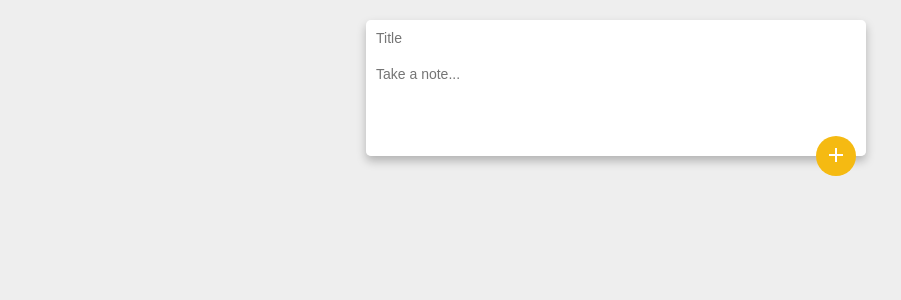
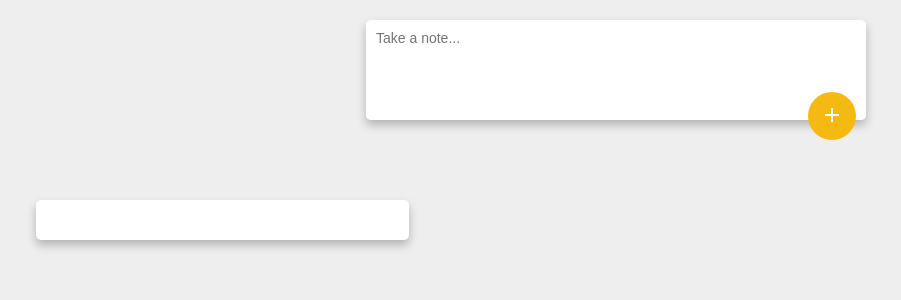
Before and after one commit to janpatrick-dev/google-keep-clone, a React (Create React App) app in the folder frontend/: page / in a window 1280 px wide. Both pictures are taken after a click on the button "Add Note". Shown: the top 300 px of the page, without its empty margins (24-925 px from the left). Built offline with nearby package versions, Linux system fonts and the light colour scheme.

Commit message:
sass setup + created note component

```diff
--- a/frontend/public/css/style.css
+++ b/frontend/public/css/style.css
@@ -10,13 +10,12 @@
 
 body {
   background-color: #eee;
-  font-family: 'Arial', sans-serif;
+  font-family: "Arial", sans-serif;
 }
 
 .add-note__container {
   max-width: 500px;
   margin: 20px auto;
-
   position: relative;
 }
 
@@ -25,7 +24,6 @@ body {
   box-shadow: 0 5px 10px rgba(0, 0, 0, 0.25);
   border-radius: 5px;
   overflow: hidden;
-
   display: flex;
   flex-direction: column;
 }
@@ -35,7 +33,6 @@ body {
   padding: 10px;
   font-family: inherit;
   font-size: 14px;
-
   border: none;
   outline: none;
 }
@@ -43,37 +40,69 @@ body {
 .add-note__content-textarea {
   display: block;
   height: 80px;
-  max-height: 50vh;
   padding: 10px;
   font-family: inherit;
   font-size: 14px;
-
   border: none;
   outline: none;
   resize: none;
 }
 
 .add-note__btn {
-  width: 40px;
-  height: 40px;
+  width: 48px;
+  height: 48px;
   border-radius: 50%;
   background-color: #f5ba12;
   color: white;
   border: none;
-  transition: all .2s;
-
+  transition: all 0.2s;
   position: absolute;
   /* bottom: 0; */
   bottom: -20px;
   right: 10px;
 }
-
 .add-note__btn:hover {
-  background-color: rgb(204, 154, 15);
+  background-color: #cc9a0f;
   transform: scale(1.1);
 }
-
 .add-note__btn:active {
   background-color: #f5ba12;
   transform: scale(1);
 }
+
+.add-note__overlay {
+  position: absolute;
+  width: 100%;
+  height: 90vh;
+}
+
+.card__container {
+  background-color: white;
+  margin: 10px;
+  padding: 20px;
+  border-radius: 5px;
+  box-shadow: 0 5px 10px rgba(0, 0, 0, 0.25);
+  transition: transform 0.2s;
+}
+.card__container:hover {
+  transform: translateY(-10px);
+}
+
+.card__title {
+  margin-bottom: 20px;
+}
+
+.card__content {
+  display: block;
+  font-family: inherit;
+  font-size: 14px;
+  word-wrap: break-word;
+}
+
+.notes__container {
+  display: grid;
+  padding: 50px;
+  grid-template-columns: repeat(auto-fill, minmax(300px, 1fr));
+}
+
+/*# sourceMappingURL=style.css.map */
--- /dev/null
+++ b/frontend/public/sass/base/_base.scss
@@ -0,0 +1,14 @@
+* {
+  margin: 0;
+  padding: 0;
+}
+
+*:before,
+*:after {
+  box-sizing: border-box;
+}
+
+body {
+  background-color: #eee;
+  font-family: 'Arial', sans-serif;
+}
--- /dev/null
+++ b/frontend/public/sass/components/_add-note.scss
@@ -0,0 +1,69 @@
+.add-note__container {
+  max-width: 500px;
+  margin: 20px auto;
+
+  position: relative;
+}
+
+.add-note__input-container {
+  text-align: center;
+  box-shadow: 0 5px 10px rgba(0, 0, 0, 0.25);
+  border-radius: 5px;
+  overflow: hidden;
+
+  display: flex;
+  flex-direction: column;
+}
+
+.add-note__title-input {
+  display: block;
+  padding: 10px;
+  font-family: inherit;
+  font-size: 14px;
+
+  border: none;
+  outline: none;
+}
+
+.add-note__content-textarea {
+  display: block;
+  height: 80px;
+  padding: 10px;
+  font-family: inherit;
+  font-size: 14px;
+
+  border: none;
+  outline: none;
+  resize: none;
+}
+
+.add-note__btn {
+  width: 48px;
+  height: 48px;
+  border-radius: 50%;
+  background-color: #f5ba12;
+  color: white;
+  border: none;
+  transition: all .2s;
+
+  position: absolute;
+  /* bottom: 0; */
+  bottom: -20px;
+  right: 10px;
+
+  &:hover {
+    background-color: rgb(204, 154, 15);
+    transform: scale(1.1);
+  }
+
+  &:active {
+    background-color: #f5ba12;
+    transform: scale(1);
+  }
+}
+
+.add-note__overlay {
+  position: absolute;
+  width: 100%;
+  height: 90vh;
+}
--- /dev/null
+++ b/frontend/public/sass/components/_card.scss
@@ -0,0 +1,26 @@
+.card__container {
+  background-color: white;
+  margin: 10px;
+  padding: 20px;
+  border-radius: 5px;
+  box-shadow: 0 5px 10px rgba(0, 0, 0, 0.25);
+  transition: transform .2s;
+
+  &:hover {
+    transform: translateY(-10px);
+  }
+}
+
+.card__title {
+  margin-bottom: 20px;
+}
+
+.card__content {
+  display: block;
+  font-family: inherit;
+  font-size: 14px;
+  word-wrap: break-word;
+
+  // overflow: hidden;
+  // text-overflow: ellipsis;
+}
--- /dev/null
+++ b/frontend/public/sass/components/_notes.scss
@@ -0,0 +1,5 @@
+.notes__container {
+  display: grid;
+  padding: 50px;
+  grid-template-columns: repeat(auto-fill, minmax(300px, 1fr));
+}
--- /dev/null
+++ b/frontend/public/sass/main.scss
@@ -0,0 +1,5 @@
+@import "base/base";
+
+@import "components/add-note";
+@import "components/card";
+@import "components/notes";
--- a/frontend/src/AddNote.js
+++ b/frontend/src/AddNote.js
@@ -5,6 +5,7 @@ function AddNote(props) {
 
   const [title, setTitle] = useState('');
   const [content, setContent] = useState('');
+  const [visible, setVisible] = useState(false);
 
   function handleTitleChange(e) {
     const title = e.target.value;
@@ -16,21 +17,31 @@ function AddNote(props) {
     setContent(content);
   }
 
+  function handleTextAreaClick(e) {
+    setVisible(true);
+  }
+
   function handleAddClick(e) {
     props.onAddNote(title, content);
     setTitle('');
     setContent('');
+    setVisible(false);
+  }
+
+  function handleOverlayClick(e) {
+    setVisible(false);
   }
 
   return (
     <>
+    { visible ? <div className="add-note__overlay" onClick={handleOverlayClick}></div> : null }
     <div className="add-note__container">
       <div className="add-note__input-container">
-        <input type='text' name='title' placeholder='Title' value={title} onChange={handleTitleChange} className="add-note__title-input" />
-        <textarea placeholder='Take a note...' value={content} onChange={handleContentChange} className="add-note__content-textarea" />
+        { visible ?  <input type='text' name='title' placeholder='Title' value={title} onChange={handleTitleChange} className="add-note__title-input" /> : null }
+        <textarea placeholder='Take a note...' value={content} onChange={handleContentChange} onClick={handleTextAreaClick} className="add-note__content-textarea" />
       </div>
       <div>
-        <button className="add-note__btn" onClick={handleAddClick}>
+        <button className="add-note__btn" onClick={handleAddClick} aria-label="Add Note">
           <AddIcon />
         </button>
       </div>
--- a/frontend/src/App.js
+++ b/frontend/src/App.js
@@ -1,15 +1,29 @@
-import React, { useState } from 'react';
+import React, { useEffect, useState } from 'react';
 import Note from './Note.js';
 import AddNote from './AddNote.js';
+import { v4 as uuidv4 } from 'uuid';
+
+const LOCAL_STORAGE_KEY = 'notes';
 
 function App() {
 
   const [notes, setNotes] = useState([]);
-  console.log(notes);
+
+  // SAVE TO LOCAL START
+  useEffect(() => {
+    const storedNotes = JSON.parse(localStorage.getItem(LOCAL_STORAGE_KEY));
+    if (storedNotes) setNotes(storedNotes);
+  }, [])
+
+  useEffect(() => {
+    localStorage.setItem(LOCAL_STORAGE_KEY, JSON.stringify(notes))
+  }, [notes])
+  // SAVE TO LOCAL END
 
   function addNote(title, content) {
     setNotes(prevNotes => {
       const newNote = {
+        id: uuidv4(),
         title: title,
         content: content
       }
@@ -22,6 +36,7 @@ function App() {
       <AddNote onAddNote={addNote} />
       <div className='notes__container'>
         {notes.map(note => {
+          console.log(notes);
           return <Note title={note.title} content={note.content} />
         })}
       </div>
--- a/frontend/src/Note.js
+++ b/frontend/src/Note.js
@@ -2,9 +2,13 @@ import React from 'react';
 
 function Note(props) {
   return (
-    <div>
-      {props.title}
-      {props.content}
+    <div className="card__container">
+      { props.title ? <h1 className="card__title">{props.title}</h1> : null }
+      <p>
+        <pre className="card__content">
+          {props.content}
+        </pre>
+      </p>
     </div>
   );
 }
```
Also changed, not shown: 1 other file (tests, documents, lock files or other folders).
